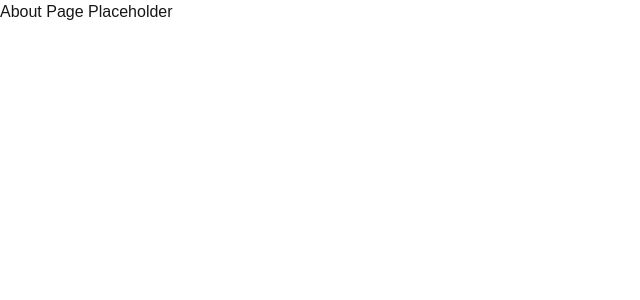
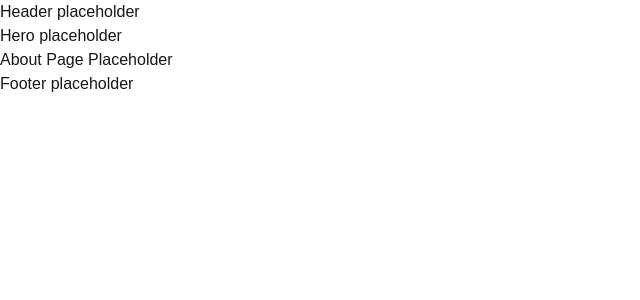
Before and after one commit to lilymtle/koru, a Next.js app: page /about in a window 1280 px wide. Shown: the top 300 px of the page, without its empty margins (0-640 px from the left). Built offline with nearby package versions, Linux system fonts and the light colour scheme.

Commit message:
import global components
- global components include header, hero, and footer

```diff
--- a/src/app/layout.tsx
+++ b/src/app/layout.tsx
@@ -1,6 +1,9 @@
 import type { Metadata } from "next";
 import localFont from "next/font/local";
 import "./globals.css";
+import Footer from "./components/Footer";
+import Header from "./components/Header";
+import Hero from "./components/Hero";
 
 const geistSans = localFont({
   src: "./fonts/GeistVF.woff",
@@ -28,7 +31,12 @@ export default function RootLayout({
       <body
         className={`${geistSans.variable} ${geistMono.variable} antialiased`}
       >
+        <Header />
+        <Hero />
+
         {children}
+
+        <Footer />
       </body>
     </html>
   );
```
